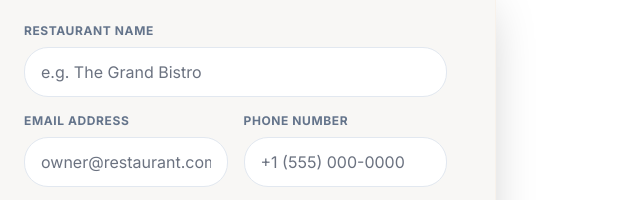
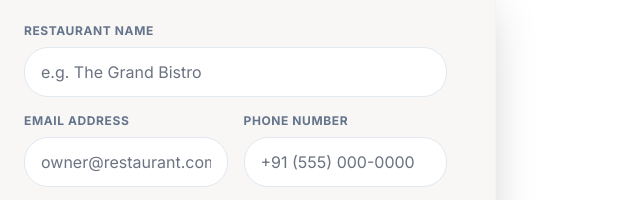
Before and after one commit to Menubanao/Onboarding, a plain HTML site: page index.html in a window 1280 px wide. Shown: the part 2300-2500 px from the top of the page, 640-1280 px from the left. Drawn offline with nearby package versions, Linux system fonts and the light colour scheme.

Commit message:
Update index.html

```diff
--- a/index.html
+++ b/index.html
@@ -409,7 +409,7 @@
                                         Number</label>
                                     <input name="phone" required
                                         class="w-full bg-white dark:bg-slate-800 border-slate-200 dark:border-slate-700 rounded-xl px-4 py-3 focus:ring-2 focus:ring-primary focus:border-transparent outline-none transition-all"
-                                        placeholder="+1 (555) 000-0000" type="tel" />
+                                        placeholder="+91 (555) 000-0000" type="tel" />
                                 </div>
                             </div>
                             <div>
```
